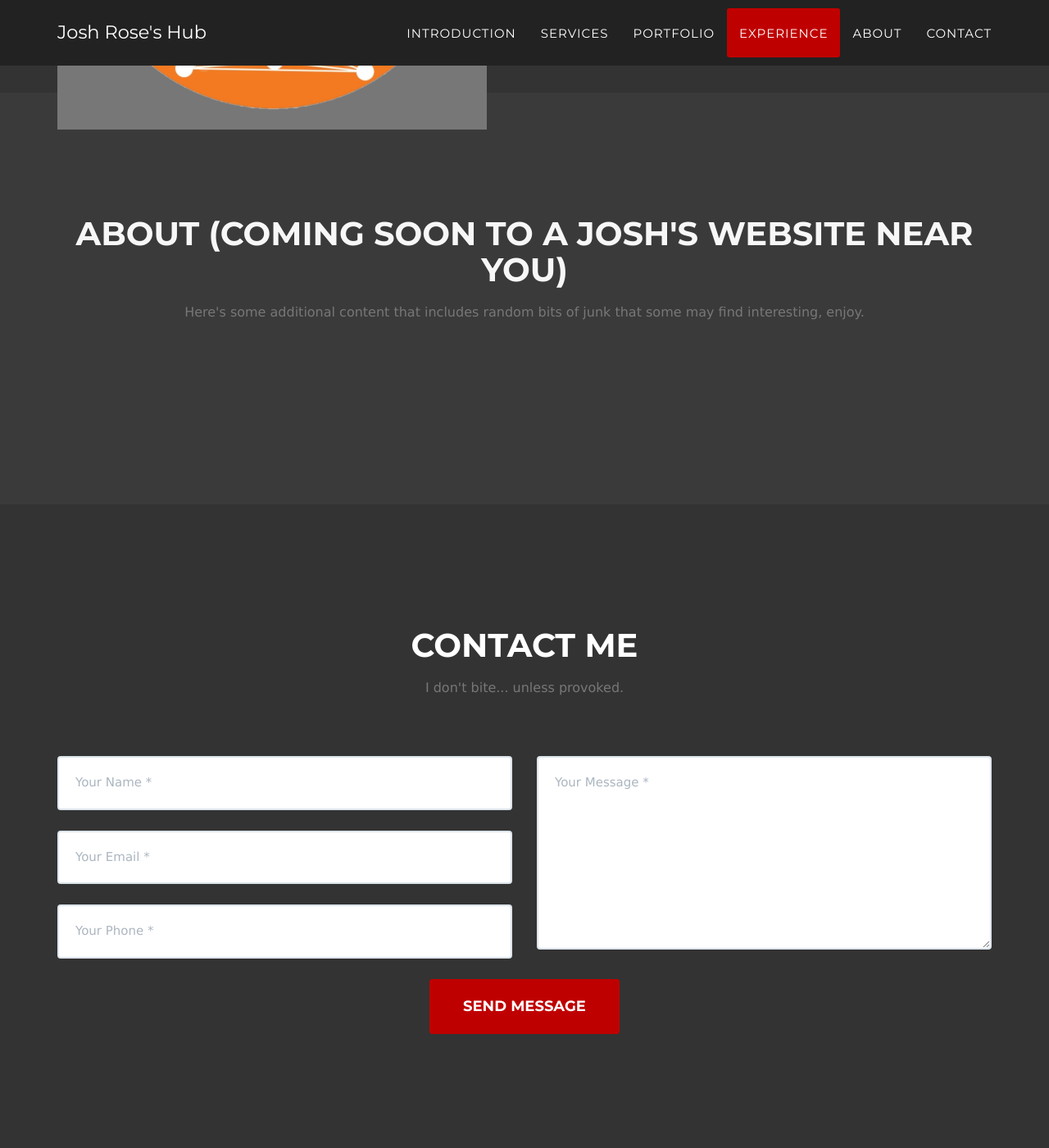
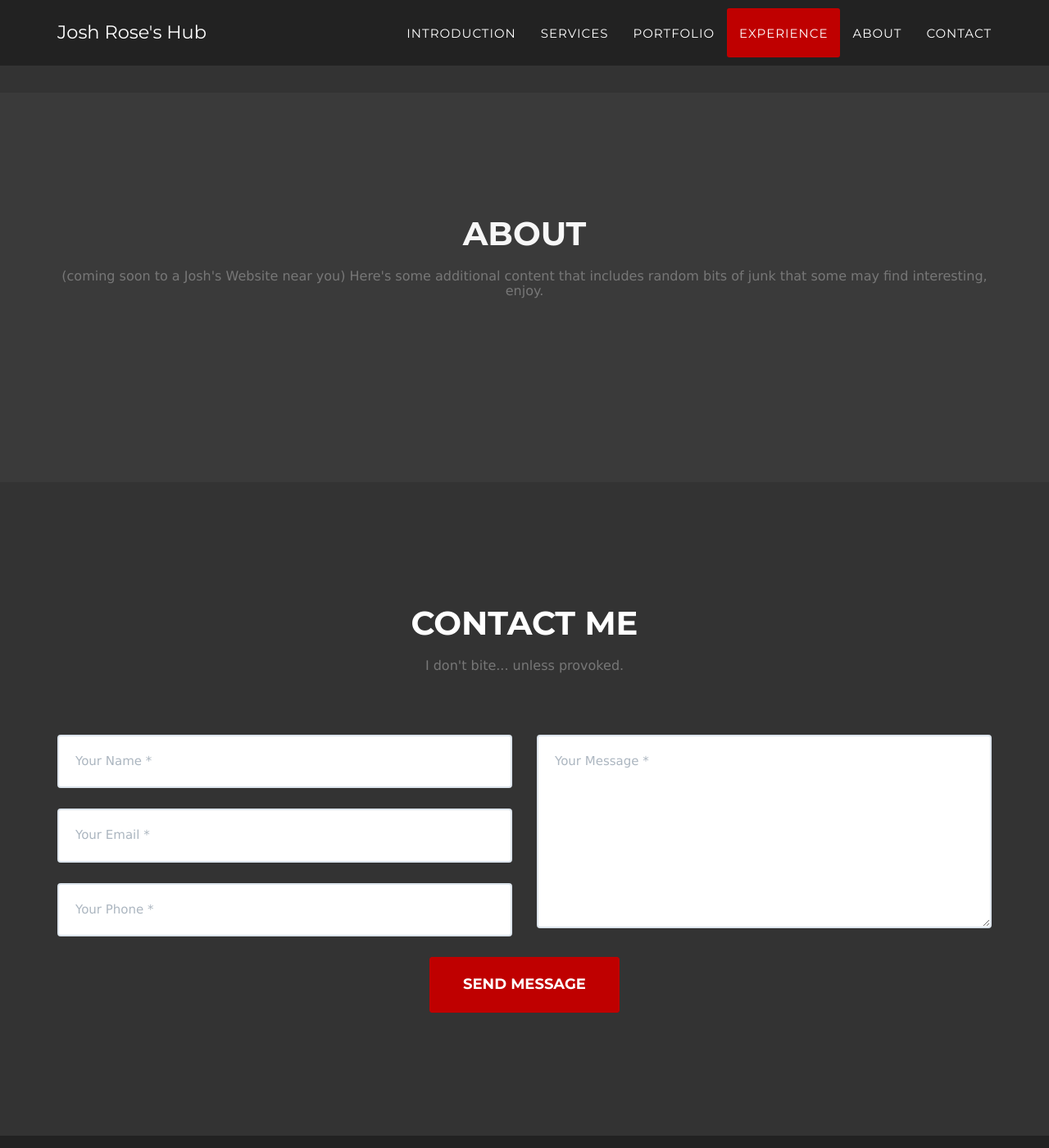
Before and after one commit to JoshJRose/myWebsite, a Jekyll site: the page built from index.html, in a window 1280 px wide and 1400 px high, scrolled down 6046 px. Shown: the whole window at 82% size. Built offline with Jekyll 4.4.1, drawn with Linux system fonts in a browser that asks for light colours; some web fonts are replaced; some of the changed text lies outside the part shown.

Commit message:
i actually think im starting to see an end here

```diff
--- a/_includes/about.html
+++ b/_includes/about.html
@@ -3,8 +3,8 @@
         <div class="container">
             <div class="row">
                 <div class="col-lg-12 text-center">
-                    <h2 class="section-heading">About (coming soon to a Josh's Website near you)</h2>
-                    <h3 class="section-subheading text-muted">Here's some additional content that includes random bits of junk that some may find interesting, enjoy.</h3>
+                    <h2 class="section-heading">About</h2>
+                    <h3 class="section-subheading text-muted">(coming soon to a Josh's Website near you) Here's some additional content that includes random bits of junk that some may find interesting, enjoy.</h3>
                 </div>
             </div>
         </div>
--- a/_includes/css/agency.css
+++ b/_includes/css/agency.css
@@ -858,7 +858,8 @@
 
 .container-modal {
 	width: 1000px;
-	position: center;
+	margin: auto;
+	width: 50%;
 
 }
 
--- a/_includes/services.html
+++ b/_includes/services.html
@@ -11,7 +11,7 @@
                 <div class="col-md-4">
                     <span class="fa-stack fa-4x">
                         <i class="fa fa-circle fa-stack-2x text-primary"></i>
-                        <i class="fa fa-task"></i> fa-stack-1x fa-inverse"></i>
+                        <i class="fa fa-task fa-stack-1x fa-inverse"></i>
                     </span>
                     <h4 class="service-heading">Project Management</h4>
                     <p class="text-muted">Being the head of start-ups and organizations has given me an affinity for managing teams of various sizes, greatly improving my ability to contruct coherent business models, prioritize tasks, and ensure things get done.</p>
```
Also changed, not shown: img/about/IPS.png, img/about/alligator-pool.jpg, img/about/innovate-trent-logo2.png.
